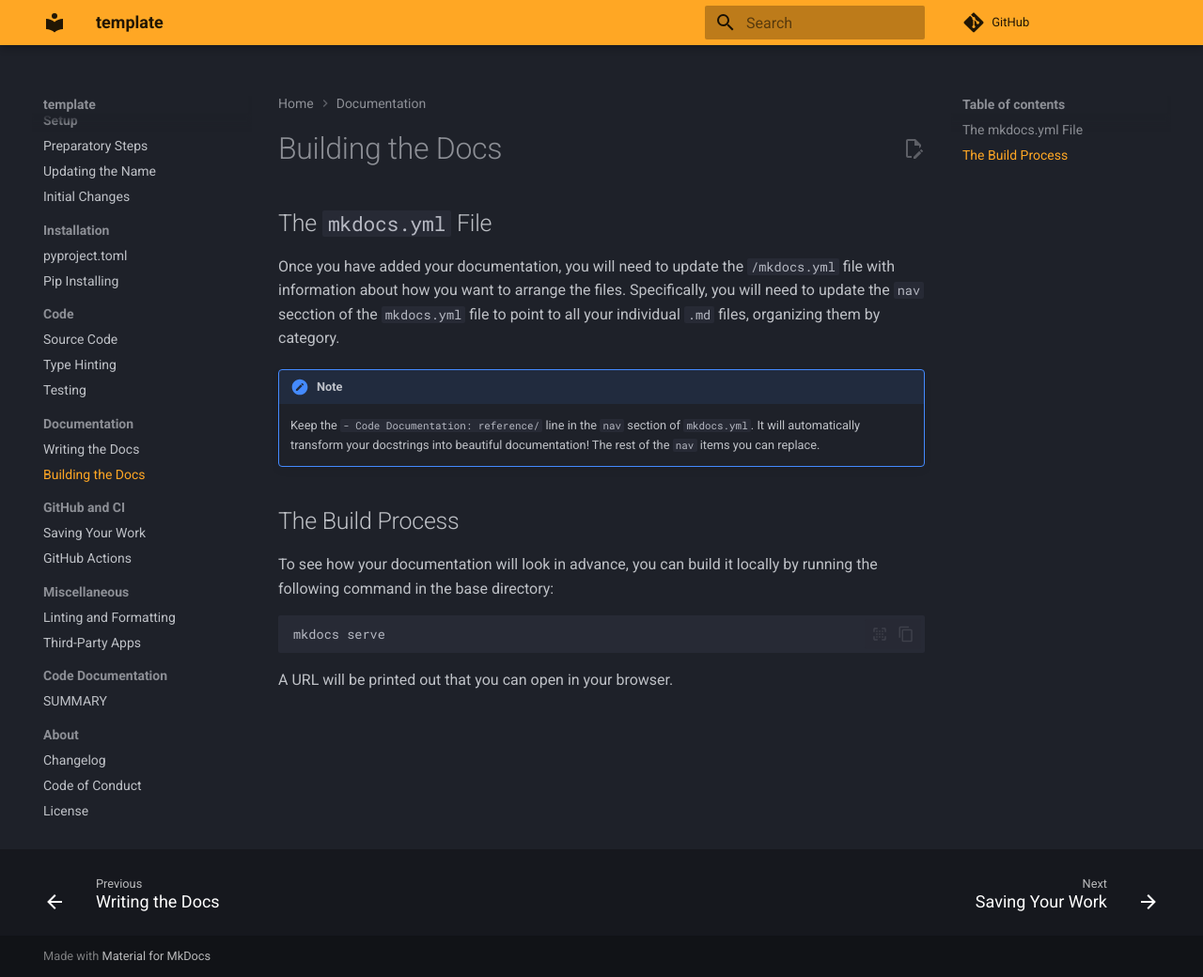
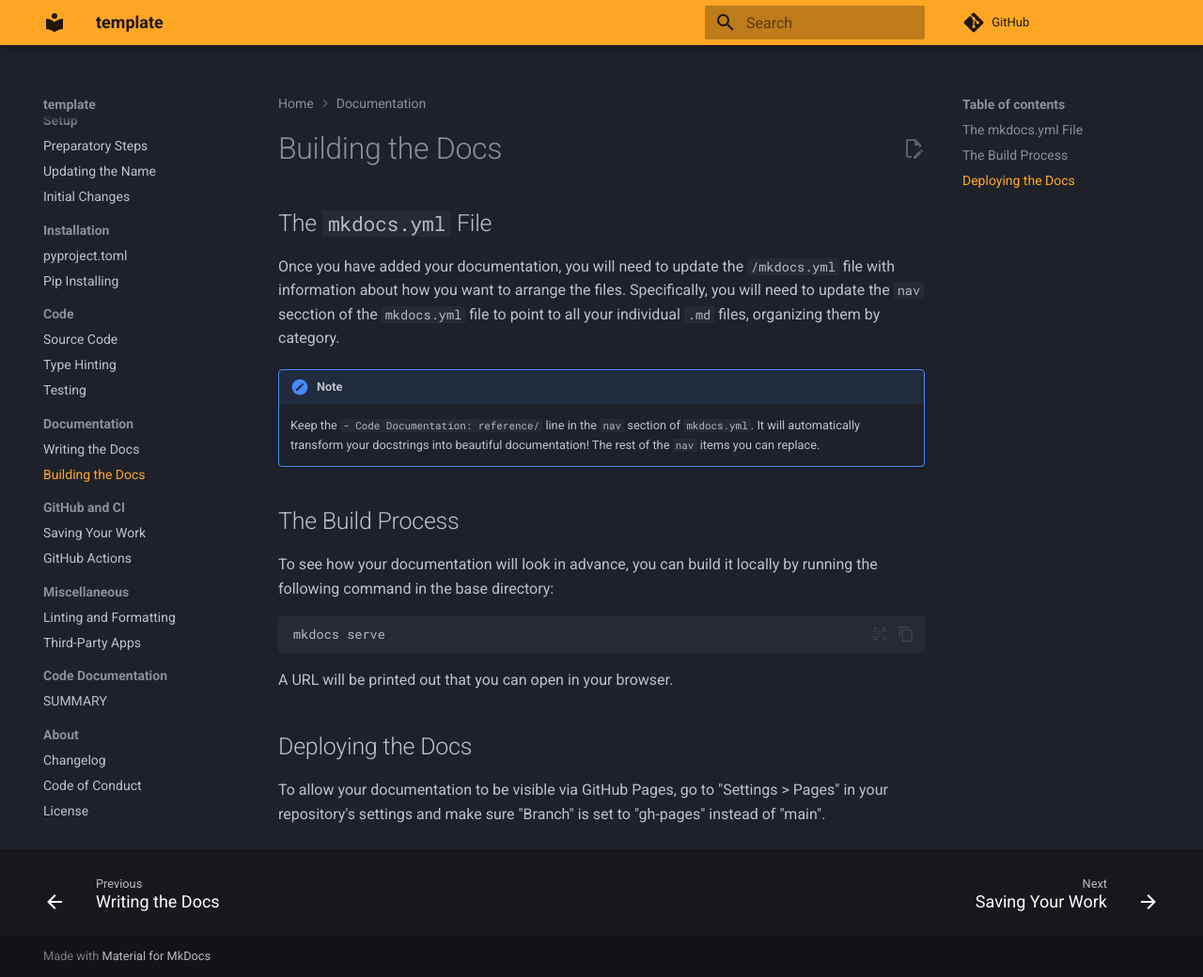
Before and after one commit to Quantum-Accelerators/template, an MkDocs documentation site: the page built from docs/example_docs/mkdocs/build.md, in a window 1280 px wide and 1040 px high. Shown: the whole window at 94% size. Built offline with MkDocs 1.6.1 and Material for MkDocs 9.7.7, drawn with Linux system fonts in a browser that asks for light colours; plug-ins that fetch from the network failed and are left out; comment, search, counter and statistics services are not loaded.

Commit message:
Update build.md

````diff
--- a/docs/example_docs/mkdocs/build.md
+++ b/docs/example_docs/mkdocs/build.md
@@ -17,3 +17,7 @@ mkdocs serve
 ```
 
 A URL will be printed out that you can open in your browser.
+
+## Deploying the Docs
+
+To allow your documentation to be visible via GitHub Pages, go to "Settings > Pages" in your repository's settings and make sure "Branch" is set to "gh-pages" instead of "main".
````
